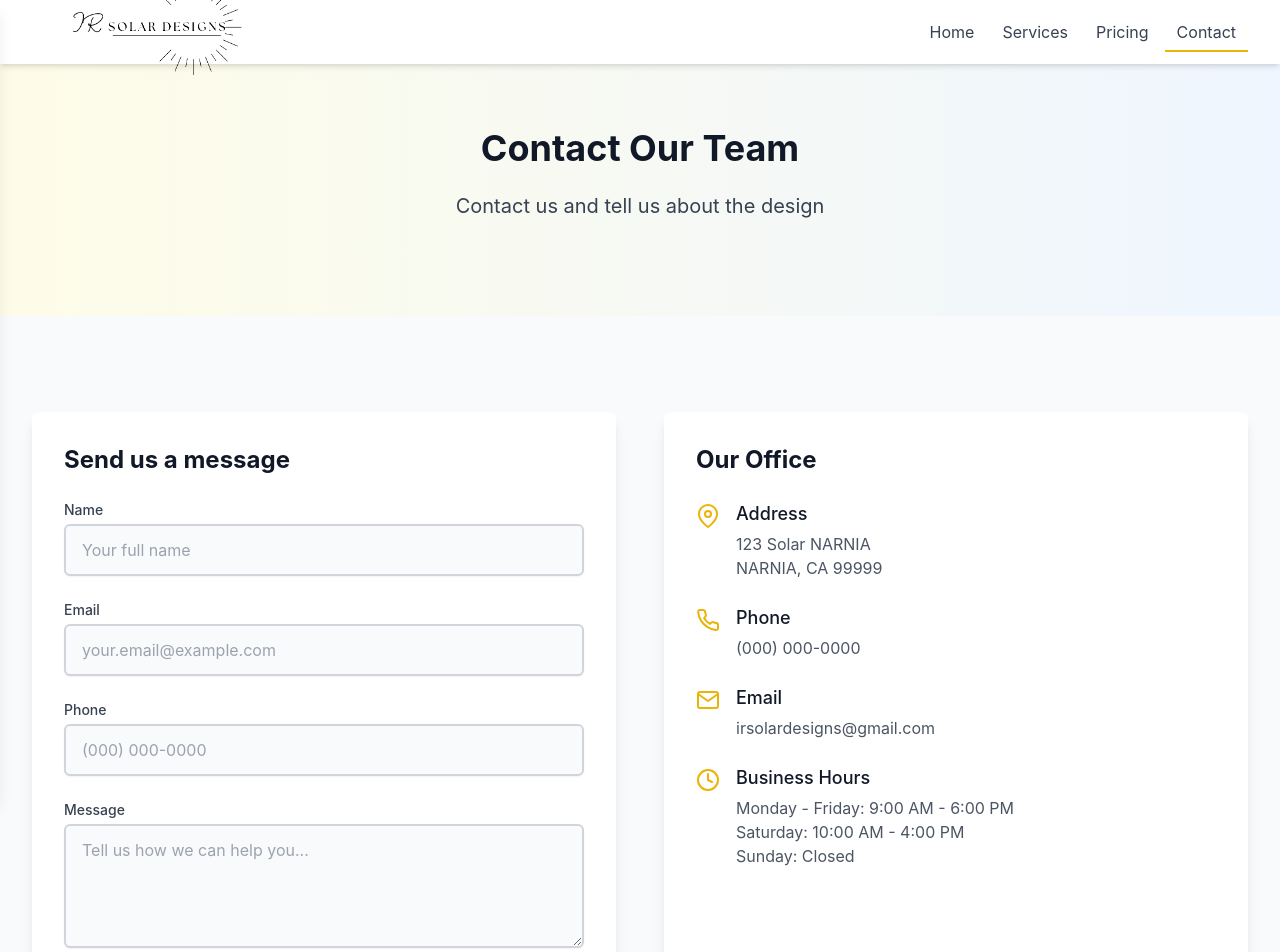
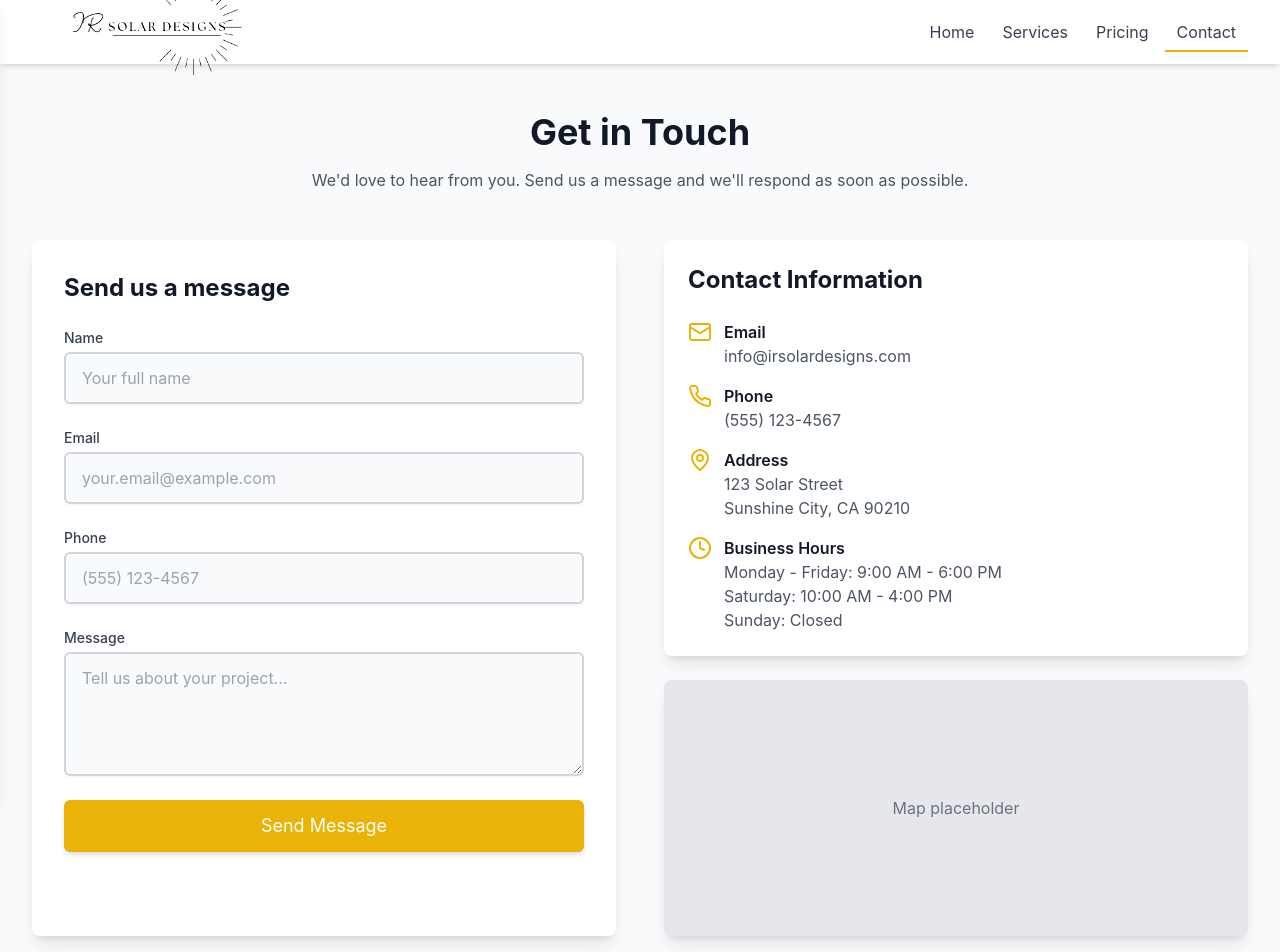
Before and after one commit to Calebabisai/IRSolarDesigns, a React (Vite) app: page /contact in a window 1280 px wide. Shown: the top 952 px of the page. Built offline with nearby package versions, Linux system fonts and the light colour scheme.

Commit message:
Ir Solar Designs documentation

```diff
--- a/src/pages/Contact.tsx
+++ b/src/pages/Contact.tsx
@@ -1,29 +1,67 @@
+/**
+ * Contact.tsx - Contact Page Component
+ *
+ * Displays a contact form integrated with Netlify Forms for handling
+ * user submissions. Includes form validation, success/error notifications,
+ * and contact information.
+ *
+ * Features:
+ * - Netlify Forms integration
+ * - Client-side form validation
+ * - Custom success/error notifications
+ * - Honeypot spam protection
+ * - Responsive design
+ * - Animated entrance effects
+ *
+ * @component
+ */
+
 import { useState, useEffect } from 'react';
-import SeoHead from '../components/SeoHead'; // Cambiado de SEO a SeoHead
-import { Phone, Mail, Clock, MapPin } from 'react-feather'; // Import icons from react-feather
+import { Mail, Phone, MapPin, Clock } from 'lucide-react';
+import SeoHead from '../components/SeoHead';
+
+/**
+ * Form data structure
+ * @interface FormData
+ */
+interface FormData {
+  name: string;
+  email: string;
+  phone: string;
+  message: string;
+}
 
 function Contact() {
+  // State management
   const [isVisible, setIsVisible] = useState(false);
-  const [formData, setFormData] = useState({
+  const [formData, setFormData] = useState<FormData>({
     name: '',
     email: '',
     phone: '',
     message: ''
   });
-
-  // Añade un nuevo estado para controlar la notificación
   const [showNotification, setShowNotification] = useState(false);
   const [notificationType, setNotificationType] = useState<'success' | 'error'>('success');
 
+  /**
+   * Trigger entrance animation on component mount
+   */
   useEffect(() => {
-    // Animation open page
     setIsVisible(true);
   }, []);
 
+  /**
+   * Handle form submission
+   * Sends form data to Netlify Forms endpoint
+   *
+   * @param {React.FormEvent} e - Form submit event
+   */
   const handleSubmit = (e: React.FormEvent) => {
     e.preventDefault();
 
     const form = e.target as HTMLFormElement;
+
+    // Send to Netlify Forms
     fetch("/", {
       method: "POST",
       headers: { "Content-Type": "application/x-www-form-urlencoded" },
@@ -33,27 +71,35 @@ function Contact() {
       }).toString()
     })
       .then(() => {
+        // Success - show success notification
         setNotificationType('success');
         setShowNotification(true);
         setFormData({ name: '', email: '', phone: '', message: '' });
 
-        // Ocultar la notificación después de 5 segundos
+        // Auto-hide notification after 5 seconds
         setTimeout(() => {
           setShowNotification(false);
         }, 5000);
       })
       .catch((error) => {
+        // Error - show error notification
         setNotificationType('error');
         setShowNotification(true);
-        console.log(error);
+        console.error('Form submission error:', error);
 
-        // Ocultar la notificación después de 5 segundos
+        // Auto-hide notification after 5 seconds
         setTimeout(() => {
           setShowNotification(false);
         }, 5000);
       });
   };
 
+  /**
+   * Handle input field changes
+   * Updates form state as user types
+   *
+   * @param {React.ChangeEvent} e - Input change event
+   */
   const handleChange = (e: React.ChangeEvent<HTMLInputElement | HTMLTextAreaElement>) => {
     const { name, value } = e.target;
     setFormData(prev => ({
@@ -64,31 +110,21 @@ function Contact() {
 
   return (
     <>
+      {/* SEO Meta Tags */}
       <SeoHead
         title="Contact IR Solar Design"
         description="Contact our solar energy experts for a free consultation. Get answers to your questions about solar installation, maintenance, and financing options."
-        image="/images/contact-image.jpg" // Ajusta a tu imagen real
+        image="/images/contact-image.jpg"
       />
-      {/* Hero section with gradient background */}
-      <div className="bg-gradient-to-r from-yellow-50 to-blue-50 py-16">
-        <div className="max-w-7xl mx-auto px-4 sm:px-6 lg:px-8">
-          <div className={`max-w-3xl mx-auto text-center ${isVisible ? 'opacity-100 translate-y-0' : 'opacity-0 translate-y-10'} transition-all duration-700`}>
-            <h1 className="text-4xl font-bold text-gray-900 mb-6">
-              Contact Our Team
-            </h1>
-            <p className="text-xl text-gray-700 mb-8">
-            Contact us and tell us about the design
-            </p>
-          </div>
-        </div>
-      </div>
+
       <div className="bg-gray-50 py-12">
         <div className="max-w-7xl mx-auto px-4 sm:px-6 lg:px-8">
+          {/* Page Header */}
           <div className={`text-center mb-12 transform transition-all duration-700 ${
             isVisible ? 'translate-y-0 opacity-100' : 'translate-y-10 opacity-0'
           }`}>
-            <h1 className="text-3xl font-bold text-gray-900"></h1>
-            <p className="mt-4 text-gray-600"></p>
+            <h1 className="text-4xl font-bold text-gray-900">Get in Touch</h1>
+            <p className="mt-4 text-gray-600">We'd love to hear from you. Send us a message and we'll respond as soon as possible.</p>
           </div>
 
           <div className="grid grid-cols-1 md:grid-cols-2 gap-12">
@@ -100,6 +136,7 @@ function Contact() {
               style={{ transitionDelay: '150ms' }}
             >
               <h2 className="text-2xl font-bold text-gray-900 mb-6">Send us a message</h2>
+
               <form
                 onSubmit={handleSubmit}
                 className="space-y-6"
@@ -108,14 +145,21 @@ function Contact() {
                 data-netlify="true"
                 netlify-honeypot="bot-field"
               >
+                {/* Hidden fields for Netlify Forms */}
                 <input type="hidden" name="form-name" value="contact" />
 
+                {/* Honeypot field for spam protection */}
                 <p className="hidden">
-                  <label>Don't fill this out if you're human: <input name="bot-field" /></label>
+                  <label>
+                    Don't fill this out if you're human: <input name="bot-field" />
+                  </label>
                 </p>
 
+                {/* Name field */}
                 <div>
-                  <label htmlFor="name" className="block text-sm font-medium text-gray-700 mb-1">Name</label>
+                  <label htmlFor="name" className="block text-sm font-medium text-gray-700 mb-1">
+                    Name
+                  </label>
                   <input
                     type="text"
                     id="name"
@@ -127,8 +171,12 @@ function Contact() {
                     required
                   />
                 </div>
+
+                {/* Email field */}
                 <div>
-                  <label htmlFor="email" className="block text-sm font-medium text-gray-700 mb-1">Email</label>
+                  <label htmlFor="email" className="block text-sm font-medium text-gray-700 mb-1">
+                    Email
+                  </label>
                   <input
                     type="email"
                     id="email"
@@ -140,8 +188,12 @@ function Contact() {
                     required
                   />
                 </div>
+
+                {/* Phone field */}
                 <div>
-                  <label htmlFor="phone" className="block text-sm font-medium text-gray-700 mb-1">Phone</label>
+                  <label htmlFor="phone" className="block text-sm font-medium text-gray-700 mb-1">
+                    Phone
+                  </label>
                   <input
                     type="tel"
                     id="phone"
@@ -149,83 +201,111 @@ function Contact() {
                     value={formData.phone}
                     onChange={handleChange}
                     className="mt-1 block w-full rounded-md border-2 border-gray-300 bg-gray-50 px-4 py-3 shadow-sm focus:border-yellow-500 focus:ring-2 focus:ring-yellow-500 focus:ring-opacity-50 transition-colors duration-200"
-                    placeholder="(000) 000-0000"
+                    placeholder="(555) 123-4567"
+                  />
+                </div>
+
+                {/* Message field */}
+                <div>
+                  <label htmlFor="message" className="block text-sm font-medium text-gray-700 mb-1">
+                    Message
+                  </label>
+                  <textarea
+                    id="message"
+                    name="message"
+                    rows={4}
+                    value={formData.message}
+                    onChange={handleChange}
+                    className="mt-1 block w-full rounded-md border-2 border-gray-300 bg-gray-50 px-4 py-3 shadow-sm focus:border-yellow-500 focus:ring-2 focus:ring-yellow-500 focus:ring-opacity-50 transition-colors duration-200"
+                    placeholder="Tell us about your project..."
                     required
                   />
                 </div>
-                <div>
-                  <label htmlFor="message" className="block text-sm font-medium text-gray-700 mb-1">Message</label>
-                  <textarea
-                    id="message"
-                    name="message"
-                    value={formData.message}
-                    onChange={handleChange}
-                    rows={4}
-                    className="mt-1 block w-full rounded-md border-2 border-gray-300 bg-gray-50 px-4 py-3 shadow-sm focus:border-yellow-500 focus:ring-2 focus:ring-yellow-500 focus:ring-opacity-50 transition-colors duration-200"
-                    placeholder="Tell us how we can help you..."
-                    required
-                  ></textarea>
-                </div>
+
+                {/* Submit button */}
                 <div>
                   <button
                     type="submit"
-                    className="w-full bg-yellow-500 text-white py-3 px-4 rounded-md hover:bg-yellow-600 transition duration-300"
+                    className="w-full bg-yellow-500 text-white py-3 px-4 text-lg rounded-md hover:bg-yellow-600 focus:outline-none focus:ring-2 focus:ring-yellow-500 focus:ring-offset-2 transition duration-300 shadow-md"
                   >
-                    Submit
+                    Send Message
                   </button>
                 </div>
               </form>
             </div>
 
-            {/* Office Information */}
+            {/* Contact Information */}
             <div
-              className={`bg-white p-8 rounded-lg shadow-lg transform transition-all duration-700 ${
+              className={`space-y-6 transform transition-all duration-700 ${
                 isVisible ? 'translate-y-0 opacity-100' : 'translate-y-10 opacity-0'
               }`}
               style={{ transitionDelay: '300ms' }}
             >
-              <h2 className="text-2xl font-bold text-gray-900 mb-6">Our Office</h2>
-              <div className="space-y-6">
+              <div className="bg-white p-6 rounded-lg shadow-lg">
+                <h2 className="text-2xl font-bold text-gray-900 mb-6">Contact Information</h2>
+
+                <div className="space-y-4">
+                  {/* Email */}
                   <div className="flex items-start">
-                  <MapPin className="h-6 w-6 text-yellow-500 mt-1" />
-                  <div className="ml-4">
-                    <h3 className="text-lg font-medium text-gray-900">Address</h3>
-                    <p className="mt-1 text-gray-600">
-                      123 Solar NARNIA<br />
-                      NARNIA, CA 99999
+                    <Mail className="h-6 w-6 text-yellow-500 mr-3 flex-shrink-0" />
+                    <div>
+                      <h3 className="font-semibold text-gray-900">Email</h3>
+                      <a href="mailto:info@irsolardesigns.com" className="text-gray-600 hover:text-yellow-500 transition">
+                        info@irsolardesigns.com
+                      </a>
+                    </div>
+                  </div>
+
+                  {/* Phone */}
+                  <div className="flex items-start">
+                    <Phone className="h-6 w-6 text-yellow-500 mr-3 flex-shrink-0" />
+                    <div>
+                      <h3 className="font-semibold text-gray-900">Phone</h3>
+                      <a href="tel:+15551234567" className="text-gray-600 hover:text-yellow-500 transition">
+                        (555) 123-4567
+                      </a>
+                    </div>
+                  </div>
+
+                  {/* Address */}
+                  <div className="flex items-start">
+                    <MapPin className="h-6 w-6 text-yellow-500 mr-3 flex-shrink-0" />
+                    <div>
+                      <h3 className="font-semibold text-gray-900">Address</h3>
+                      <p className="text-gray-600">
+                        123 Solar Street<br />
+                        Sunshine City, CA 90210
                       </p>
                     </div>
                   </div>
+
+                  {/* Business Hours */}
                   <div className="flex items-start">
-                  <Phone className="h-6 w-6 text-yellow-500 mt-1" />
-                  <div className="ml-4">
-                    <h3 className="text-lg font-medium text-gray-900">Phone</h3>
-                    <p className="mt-1 text-gray-600">(000) 000-0000</p>
+                    <Clock className="h-6 w-6 text-yellow-500 mr-3 flex-shrink-0" />
+                    <div>
+                      <h3 className="font-semibold text-gray-900">Business Hours</h3>
+                      <p className="text-gray-600">
+                        Monday - Friday: 9:00 AM - 6:00 PM<br />
+                        Saturday: 10:00 AM - 4:00 PM<br />
+                        Sunday: Closed
+                      </p>
                     </div>
                   </div>
-                <div className="flex items-start">
-                  <Mail className="h-6 w-6 text-yellow-500 mt-1" />
-                  <div className="ml-4">
-                    <h3 className="text-lg font-medium text-gray-900">Email</h3>
-                    <p className="mt-1 text-gray-600">irsolardesigns@gmail.com</p>
                 </div>
               </div>
-                <div className="flex items-start">
-                  <Clock className="h-6 w-6 text-yellow-500 mt-1" />
-                  <div className="ml-4">
-                    <h3 className="text-lg font-medium text-gray-900">Business Hours</h3>
-                    <div className="mt-1 text-gray-600">
-                      <p>Monday - Friday: 9:00 AM - 6:00 PM</p>
-                      <p>Saturday: 10:00 AM - 4:00 PM</p>
-                      <p>Sunday: Closed</p>
+
+              {/* Map placeholder */}
+              <div className="bg-gray-200 rounded-lg overflow-hidden shadow-lg h-64">
+                <div className="w-full h-full flex items-center justify-center text-gray-500">
+                  <p>Map placeholder</p>
                 </div>
               </div>
             </div>
           </div>
         </div>
       </div>
-        </div>
-      </div>
+
+      {/* Success/Error Notification */}
       {showNotification && (
         <div
           className={`fixed bottom-6 right-6 rounded-lg shadow-lg p-4 transform transition-all duration-500 ${
```
Also changed, not shown: src/App.tsx (+15 -0 lines), src/components/SeoHead.tsx (+29 -0 lines). Lines whose indentation alone changed are shown as unchanged.
